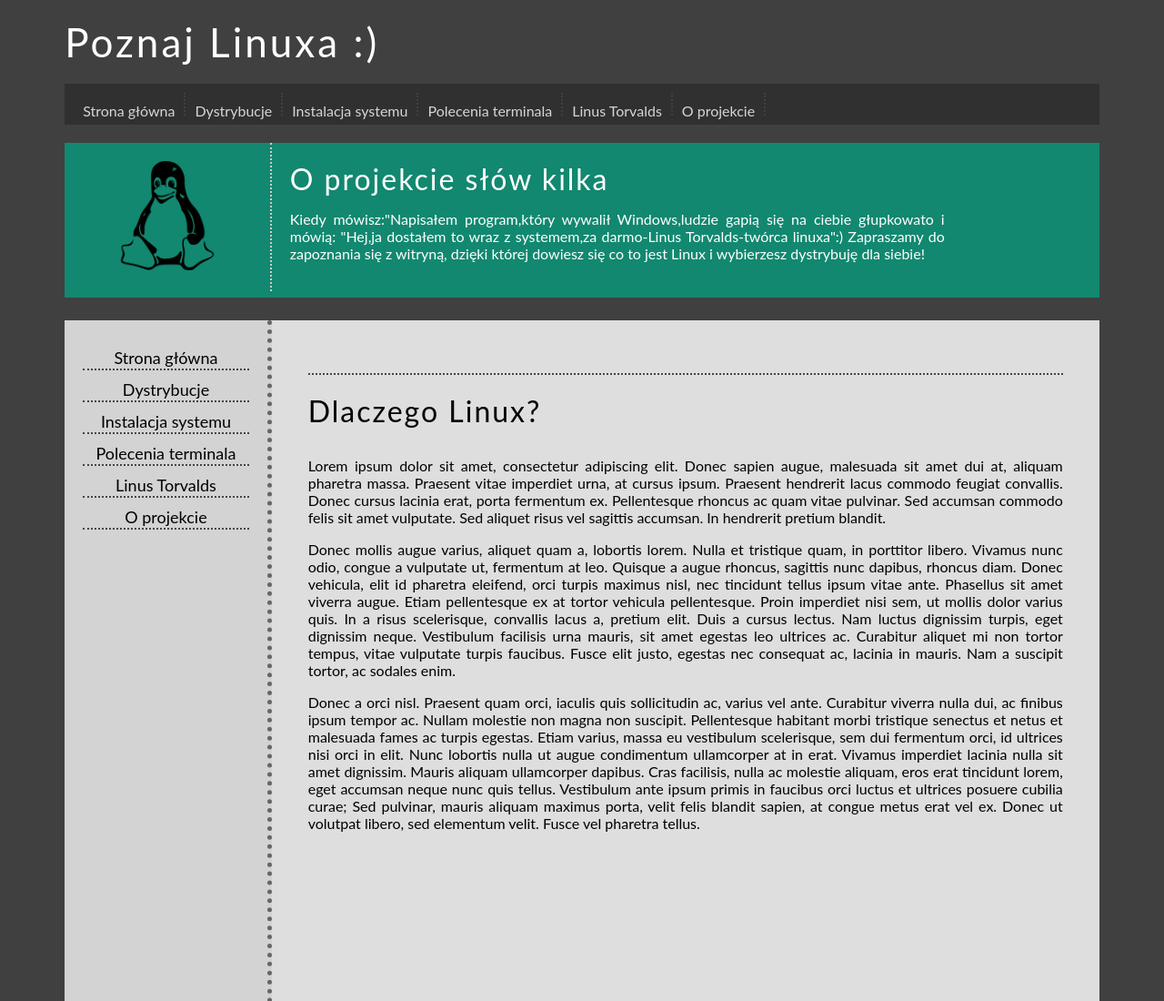
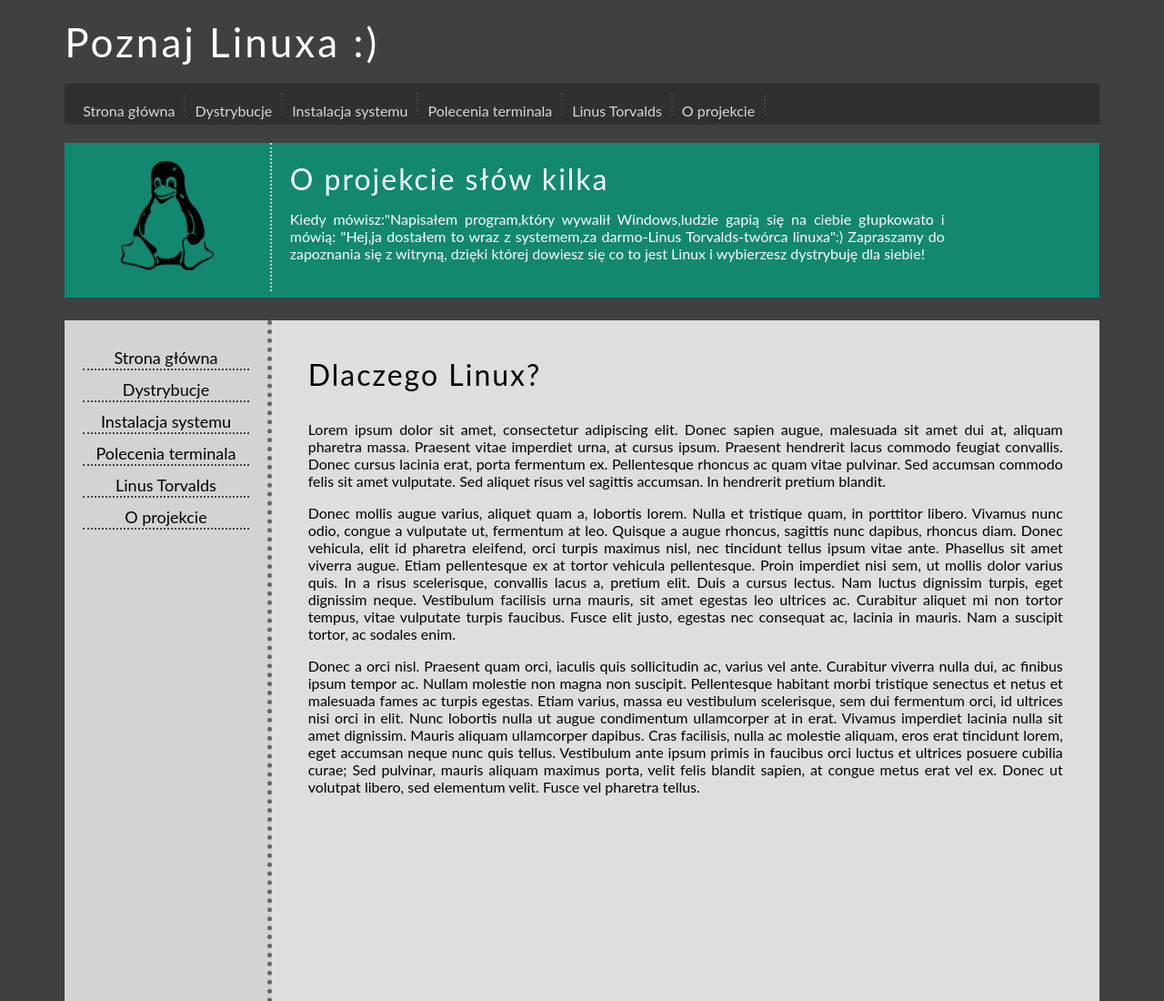
Before and after one commit to roxyburdzy/linux, a plain HTML site: page index.html in a window 1280 px wide. Shown: the top 1100 px of the page at 91% size. Drawn offline with Linux system fonts and the light colour scheme.

Commit message:
usunęłam dotted line

```diff
--- a/index.html
+++ b/index.html
@@ -58,7 +58,6 @@
     </div>
 
     <div id="content">
-      <div class="dottedline"></div>
       <span class="bigtitle">Dlaczego Linux?<br /> </span>
       <div style="height:15px"></div>
 
--- a/style.css
+++ b/style.css
@@ -111,9 +111,3 @@
   font-weight: 900px;
   letter-spacing: 2px;
 }
-.dottedline {
-  height: 5px;
-  margin-top: 15px;
-  margin-bottom: 20px;
-  border-bottom: 2px dotted #444444;
-}
```
